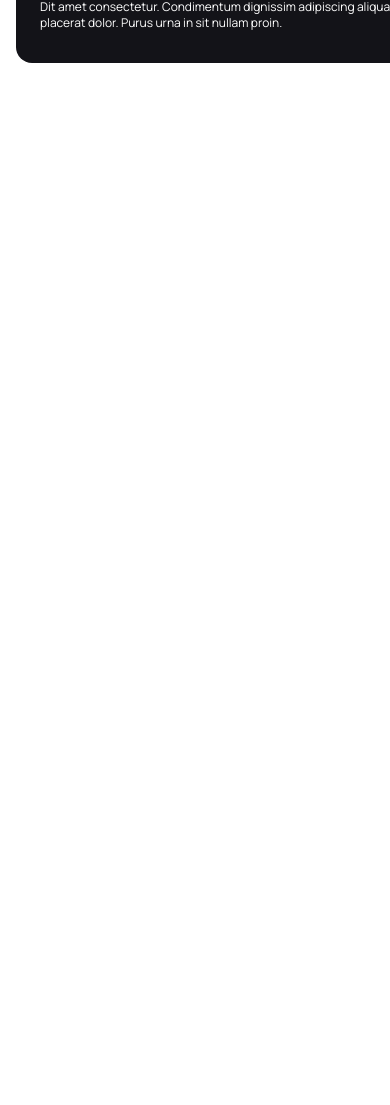
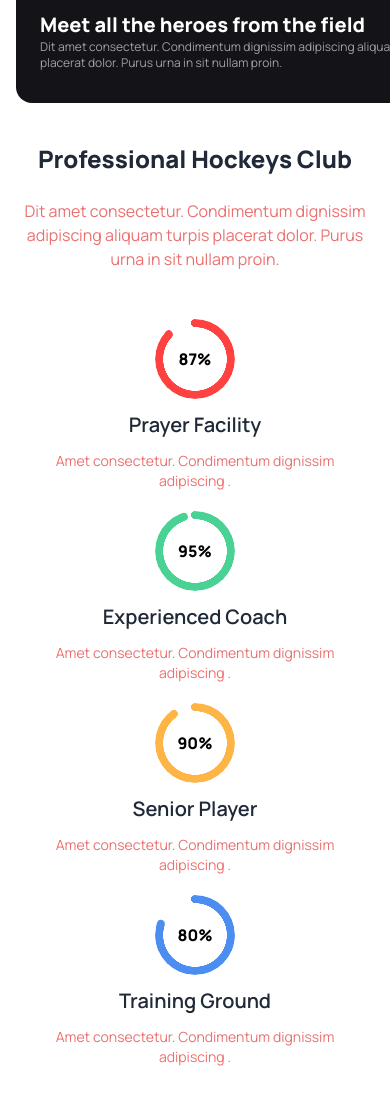
Before and after one commit to sajib0998/Hockeys, a plain HTML site: page index.html in a window 390 px wide. Shown: the part 581-1686 px from the top of the page. Before the commit the page ends 844 px from the top, so only its background shows below. Drawn offline with nearby package versions, Linux system fonts and the light colour scheme.

Commit message:
added responsive professional hockeys club section

```diff
--- a/index.html
+++ b/index.html
@@ -19,11 +19,11 @@
 </style>
 </head>
 
-<body class="px-4">
+<body>
     <header>
         <!-- navbar section -->
         <section>
-            <div class="navbar lg:w-[1170px] mx-auto bg-base-100 md:w-[800px] md:mx-auto">
+            <div class="navbar lg:w-[1170px] mx-auto bg-base-100 md:w-[800px] md:mx-auto px-2">
                 <div class="navbar-start">
                     <div class="dropdown lg:hidden">
                         <div tabindex="0" role="button" class="btn btn-ghost btn-circle">
@@ -70,7 +70,7 @@
             </div>
         </section>
         <!-- banner section -->
-        <section class="lg:w-[1150px] mx-auto">
+        <section class="lg:w-[1180px] mx-auto my-10 px-4">
             <div class="carousel h-[450px] relative">
                 <div id="slide1" class="carousel-item relative w-full">
                   <img src="./Images/1.png" class="w-full" />
@@ -102,14 +102,42 @@
                 </div>
               </div>
 
-              <div class="w-[460px] mx-auto lg:w-[500px] text-left bg-[#131318] rounded-2xl text-white px-6 py-8 absolute lg:top-80 lg:left-96 lg:-right-40">
+              <div class="w-[450px] mx-auto lg:w-[500px] text-left bg-[#131318] rounded-2xl text-white px-6 py-8 static lg:absolute lg:top-96 lg:left-96 lg:-right-40">
                 <h1 class="text-xl font-extrabold">Meet all the heroes from the field</h1>
-                <p class="text-[rgba(255, 255, 255, 0.60)] text-xs font-normal">Dit amet consectetur. Condimentum dignissim adipiscing aliquam turpis placerat dolor. Purus urna in sit nullam proin. </p>
+                <p class="text-[#FFFFFF9A] text-xs font-normal">Dit amet consectetur. Condimentum dignissim adipiscing aliquam turpis placerat dolor. Purus urna in sit nullam proin. </p>
               </div>
         </section>
     </header>
     <main>
-
+        <!-- Professional Hockeys Club section -->
+        <section class="lg:w-[1170px] mx-auto my-10">
+            <div>
+                <h1 class="text-2xl lg:text-4xl font-extrabold text-center">Professional Hockeys Club</h1>
+                <p class="w-[360px] lg:w-[700px] text-center mx-auto mt-6 text-[#DD12129A]">Dit amet consectetur. Condimentum dignissim adipiscing aliquam turpis placerat dolor. Purus urna in sit nullam proin. </p>
+                <div class="grid grid-cols-1 gap-5 lg:grid-cols-4 mt-12">
+                    <div class="text-center px-11">
+                        <div class="radial-progress text-[#FF4240]" style="--value:87;" role="progressbar"><span class="text-black font-extrabold">87%</span></div>
+                        <h1 class="text-xl font-semibold mt-3 mb-3">Prayer Facility</h1>
+                        <p class="text-sm font-normal text-[#DD12129A]">Amet consectetur. Condimentum dignissim adipiscing .</p>
+                    </div>
+                    <div class="text-center px-11">
+                        <div class="radial-progress text-[#49D293]" style="--value:95;" role="progressbar"><span class="text-black font-extrabold">95%</span></div>
+                        <h1 class="text-xl font-semibold mt-3 mb-3">Experienced Coach</h1>
+                        <p class="text-sm font-normal text-[#DD12129A]">Amet consectetur. Condimentum dignissim adipiscing .</p>
+                    </div>
+                    <div class="text-center px-11">
+                        <div class="radial-progress text-[#FFB546]" style="--value:90;" role="progressbar"><span class="text-black font-extrabold">90%</span></div>
+                        <h1 class="text-xl font-semibold mt-3 mb-3">Senior Player</h1>
+                        <p class="text-sm font-normal text-[#DD12129A]">Amet consectetur. Condimentum dignissim adipiscing .</p>
+                    </div>
+                    <div class="text-center px-11">
+                        <div class="radial-progress text-[#4C8DF1]" style="--value:80;" role="progressbar"><span class="text-black font-extrabold">80%</span></div>
+                        <h1 class="text-xl font-semibold mt-3 mb-3">Training Ground</h1>
+                        <p class="text-sm font-normal text-[#DD12129A]">Amet consectetur. Condimentum dignissim adipiscing .</p>
+                    </div>
+                </div>
+            </div>
+        </section>
     </main>
     <footer>
 
```
